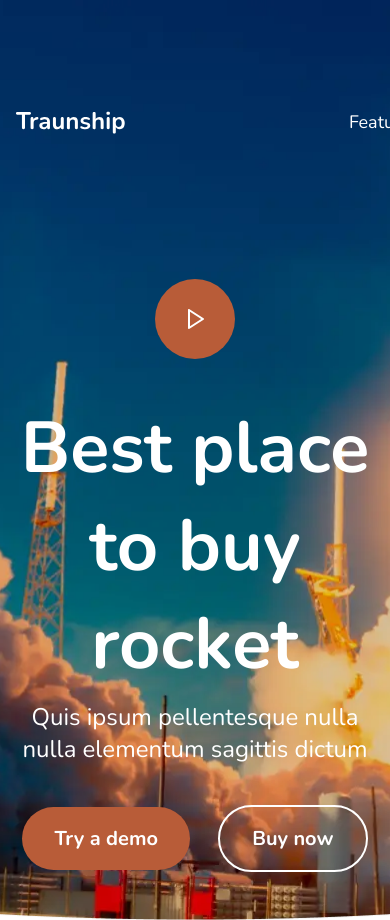
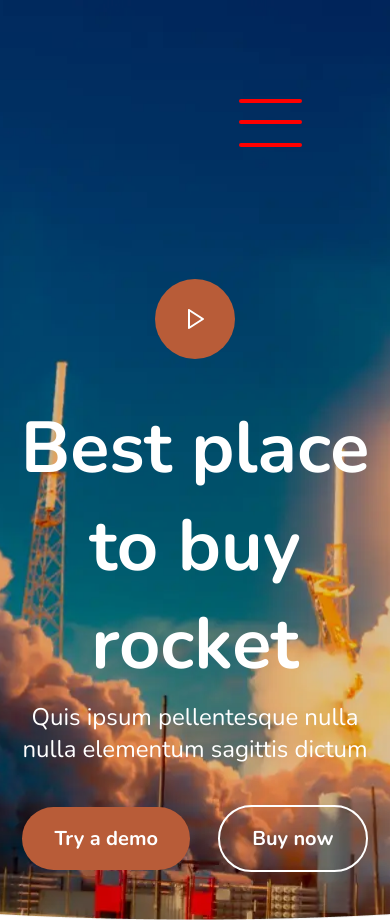
Before and after one commit to Underskinua/practiceTraunship, a website built with Parcel: page index.html in a window 390 px wide. Shown: the top 920 px of the page. Built offline with nearby package versions, Linux system fonts and the light colour scheme; files whose address does not match are found by name.

Commit message:
startMediaMenu

```diff
--- a/index.html
+++ b/index.html
@@ -21,6 +21,10 @@
                 loading="lazy"/>
             </a>
             <nav class="menu">
+              <span class="visually-hidden">Open/Close menu</span>
+              <button class="burger">
+                <span class="burger__line"></span>
+              </button>
               <ul class="menu__links">
                 <li><a class="link-hover-effect" href="#">Features</a></li>
                 <li><a class="link-hover-effect" href="#">Products</a></li>
--- /dev/null
+++ b/sass/components/_burger.scss
@@ -0,0 +1,41 @@
+.burger {
+    display: none;
+    min-width: 63px;
+    height: 46px;
+    position: relative;
+    z-index: 10;
+    background-color: transparent; // var(--white-color);
+    border: none;
+    cursor: pointer;
+
+    @include rmax($md) {
+        display: block;
+    }
+
+    &::before,
+    &::after {
+        content: '';
+    }
+
+    &__line,
+    &::before,
+    &::after {
+        position: absolute;
+        left: 0;
+        top: calc(50% - 2px);
+        width: 100%;
+        height: 4px;
+        background-color: red;
+        border-radius: 4px;
+        transition: 0.3s ease-in-out;
+    }
+
+    &::before {
+        top: 0;
+    }
+
+    &::after {
+        top: calc(100% - 2px);
+    }
+
+}
--- a/sass/components/_header.scss
+++ b/sass/components/_header.scss
@@ -20,9 +20,17 @@
 .menu {
     margin-right: 11rem; /* 176px -> 11rem */
 
+    @include rmax($md) {
+        margin-right: 4rem;
+    }
+
     &__links {
         display: flex;
         gap: 3.125rem; /* 50px -> 3.125rem */
         font-size: 1.125rem; /* 18px -> 1.125rem */
+
+        @include rmax($md) {
+            font-size: 0;
+        }
     }
 }
--- a/sass/main.scss
+++ b/sass/main.scss
@@ -1,7 +1,9 @@
 @import './property/base-styles';
+@import './property/mixins';
 @import './property/utils';
 @import './property/variables';
 @import './property/typography';
+@import './components/burger';
 @import './components/buttons';
 @import './components/header';
 @import './sections/hero';
--- a/sass/property/_base-styles.scss
+++ b/sass/property/_base-styles.scss
@@ -15,6 +15,8 @@ ul,
 ol {
     margin: 0;
     padding: 0;
+    font-size: inherit;
+    font-weight: inherit;
 }
 
 ul,
@@ -24,6 +26,9 @@ ol {
 
 img {
     display: block;
+    height: auto;
+    max-width: 100%;
+
 }
 
 a {
--- /dev/null
+++ b/sass/property/_mixins.scss
@@ -0,0 +1,29 @@
+$xl: 1200;
+$lg: 992;
+$md: 768;
+$sm:600;
+$xs:480;
+
+@mixin rmin($width) {
+        @media (min-width: #{$width}px) {
+        @content;
+    }
+}
+
+@mixin rhmin($width) {
+        @media (min-width: #{$width}px) {
+        @content;
+    }
+}
+
+@mixin rmax($width) {
+        @media (max-height: #{$width}px) {
+        @content;
+    }
+}
+
+@mixin rmax($width) {
+        @media (max-width: #{$width}px) {
+        @content;
+    }
+}
--- a/sass/property/_utils.scss
+++ b/sass/property/_utils.scss
@@ -19,6 +19,6 @@
 .container {
     margin-left: auto;
     margin-right: auto;
-    padding: 0 15px;
-    max-width: 1140px;
+    padding: 0 0.9375rem; // 15px;
+    max-width: 75rem; // 1200px;
 }
```
Also changed, not shown: css/main.css, css/main.min.css, 2 other files.
